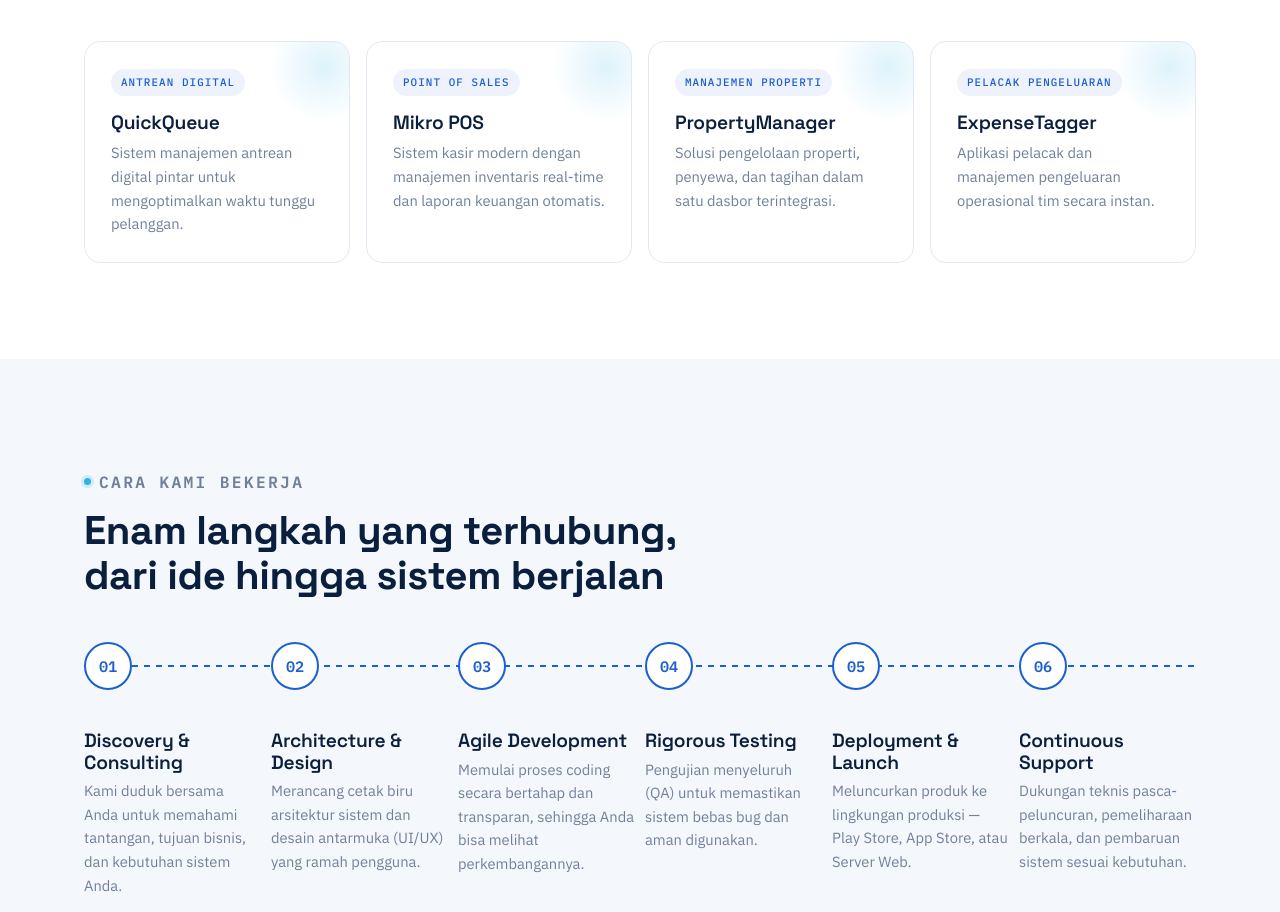
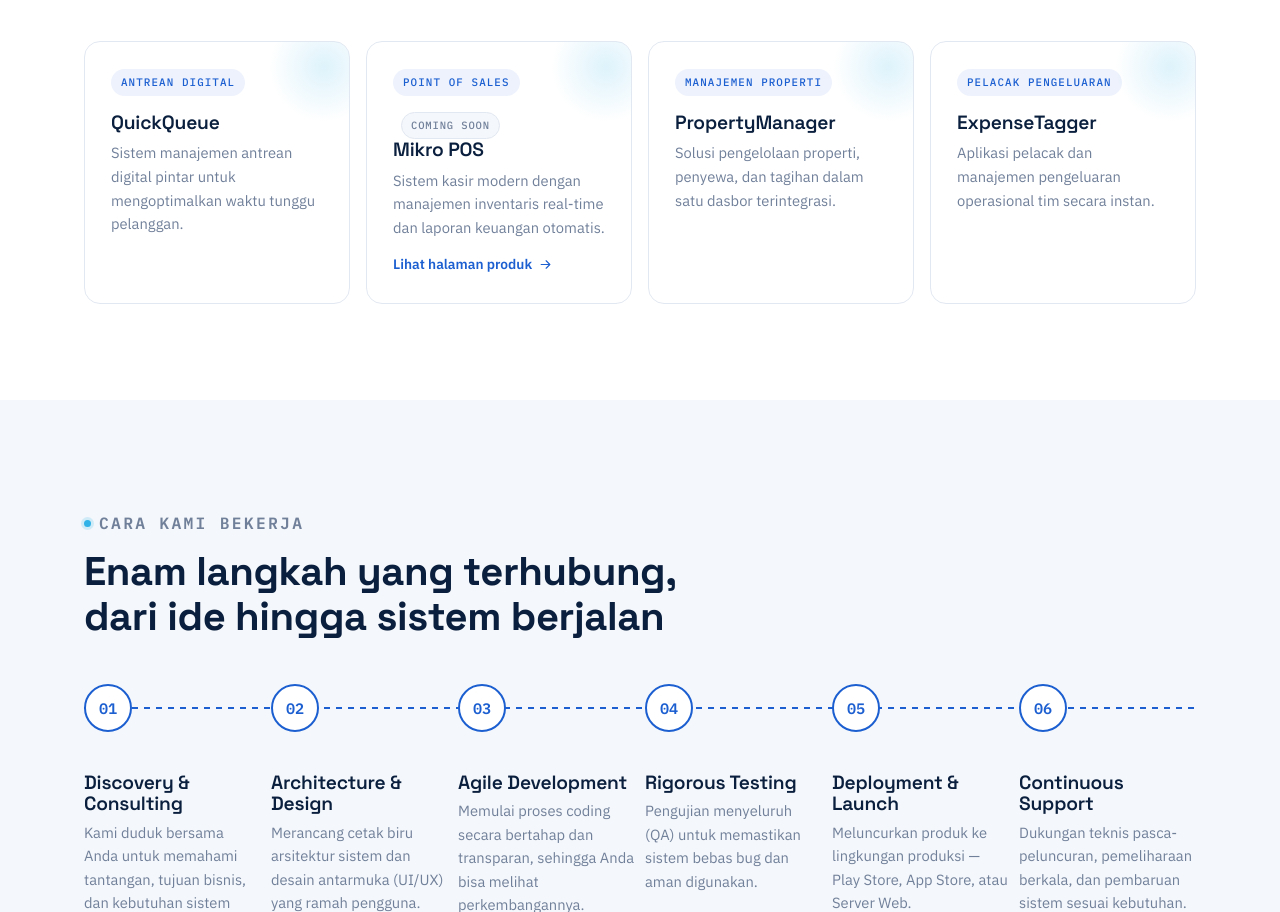
Before and after one commit to santosa23/asa-cipta-landing, a plain HTML site: page index.html in a window 1280 px wide. Shown: the part 4143-5055 px from the top of the page. Drawn offline with Linux system fonts and the light colour scheme.

Commit message:
Link Mikro POS product card to the live MikroPOS coming-soon site

```diff
--- a/index.html
+++ b/index.html
@@ -231,6 +231,10 @@
   .product-tag{font-family:var(--font-mono);font-size:0.68rem;letter-spacing:0.1em;text-transform:uppercase;color:var(--primary);background:rgba(28,95,209,0.08);padding:5px 10px;border-radius:999px;display:inline-block;margin-bottom:16px}
   .product-card h3{margin-bottom:8px;position:relative;z-index:1}
   .product-card p{font-size:0.92rem;color:var(--slate-2);position:relative;z-index:1}
+  .status-badge{font-family:var(--font-mono);font-size:0.66rem;letter-spacing:0.08em;text-transform:uppercase;color:var(--slate-2);background:var(--surface);border:1px solid var(--line);padding:4px 9px;border-radius:999px;display:inline-block;margin-left:8px;vertical-align:middle}
+  .card-link{position:relative;z-index:1;display:inline-flex;align-items:center;gap:6px;font-size:0.86rem;font-weight:600;color:var(--primary);margin-top:14px}
+  .card-link svg{width:15px;height:15px;transition:transform .18s ease}
+  .card-link:hover svg{transform:translateX(3px)}
   @media (min-width:640px){ .product-grid{grid-template-columns:1fr 1fr} }
   @media (min-width:1020px){ .product-grid{grid-template-columns:repeat(4,1fr)} }
 
@@ -576,9 +580,10 @@
           <p>Sistem manajemen antrean digital pintar untuk mengoptimalkan waktu tunggu pelanggan.</p>
         </div>
         <div class="product-card reveal">
-          <span class="product-tag">Point of Sales</span>
+          <span class="product-tag">Point of Sales</span><span class="status-badge">Coming Soon</span>
           <h3>Mikro POS</h3>
           <p>Sistem kasir modern dengan manajemen inventaris real-time dan laporan keuangan otomatis.</p>
+          <a class="card-link" href="https://simple-pos-690d7.web.app" target="_blank" rel="noopener">Lihat halaman produk<svg viewBox="0 0 24 24" fill="none" stroke="currentColor" stroke-width="1.8" stroke-linecap="round" stroke-linejoin="round"><path d="M5 12h14M13 6l6 6-6 6"/></svg></a>
         </div>
         <div class="product-card reveal">
           <span class="product-tag">Manajemen Properti</span>
```
